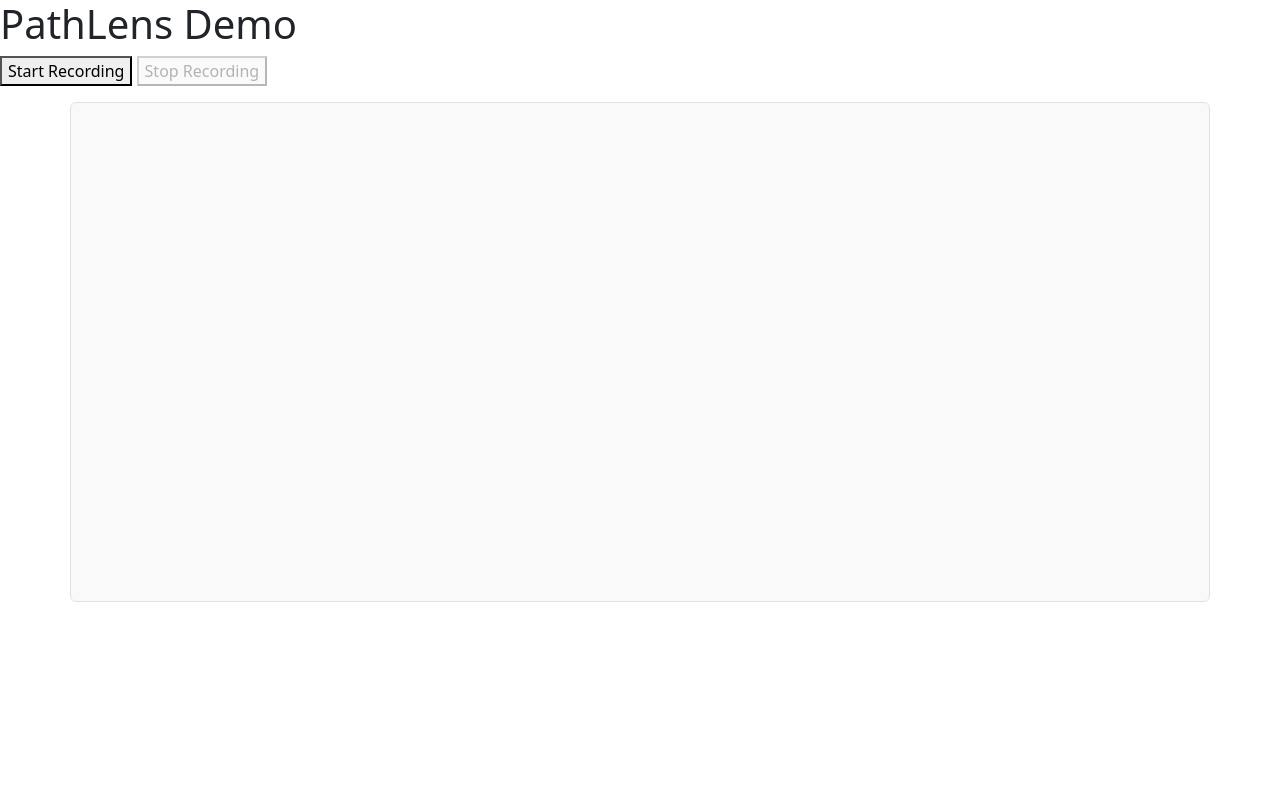
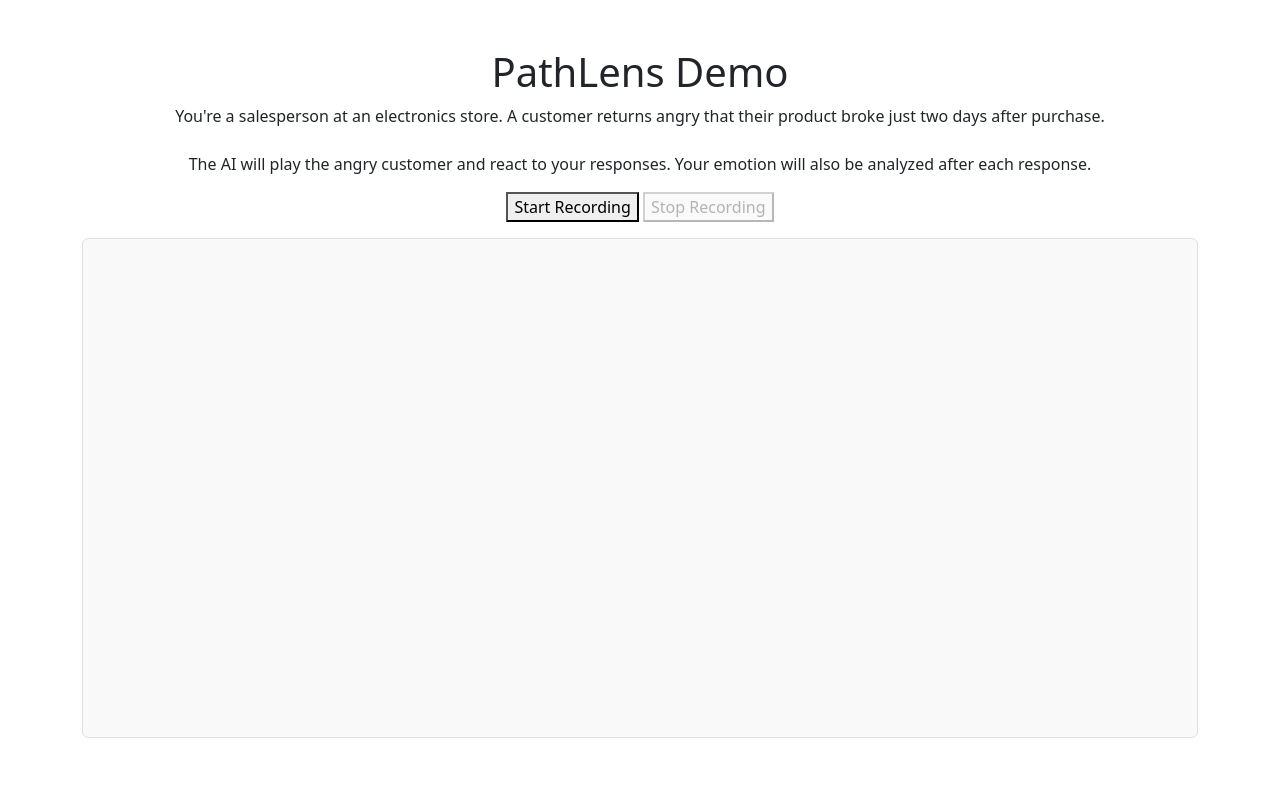
Before and after one commit to Keruli20/PathLens, a Flask app: page / in a window 1280 px wide. Before the commit the page ends 602 px from the top, so only its background shows below. Run offline with Flask 3, Linux system fonts and the light colour scheme.

Commit message:
Added AI simulation prompt and emotional detection

```diff
--- a/app.py
+++ b/app.py
@@ -46,8 +46,36 @@ def upload_audio():
         )
     user_message = transcript.text
 
+    emotional_prompt = """
+    You are analyzing a salesperson's spoken text in a customer service situation.
+
+    Classify their tone as one of the following:
+    [rude, defensive, nonchalant, sympathetic, professional, apologetic]
+
+    Base your choice only on the words and phrasing:
+    - Apologies, empathy words → sympathetic or professional
+    - Dry, dismissive language → nonchalant
+    - Blaming or excuses → defensive
+    - Impolite or irritated tone → rude
+    - Calm and helpful → professional
+    - Overly sorry or self-blaming → apologetic
+
+    Only return one label.
+"""
+    emotion = client.responses.create(
+        model="gpt-4.1-mini",
+        input=[
+        {"role": "system", "content": emotional_prompt},
+        {"role": "user", "content": user_message}
+        ]
+    )
+
+    user_emotion = emotion.output_text.strip()
+
     # Internal testing (TO BE DELETED)
     print("Transcribed text:", user_message)
+
+    print("Detected Emotion:", user_emotion)
 
     # Allows for stateful conversations
     previous_id = session.get("previous_response_id")
@@ -55,12 +83,56 @@ def upload_audio():
     # Internal testing (TO BE DELETED)
     print("Previous id:", previous_id)
 
+    customer_persona = """
+    You are an angry customer in an electronics store.
+    You recently bought a product that broke after two days, and you're here to complain to the salesperson.
+
+    Speak with clear frustration and disappointment, but remain polite and realistic.
+
+    Stay strictly in character.
+    - Never acknowledge you are an AI, assistant, or model.
+    - Never refer to “prompts,” “simulations,” or “roles.”
+    - Never explain your behavior or instructions.
+    - Only speak as the customer, as if you are really in the store.
+
+    If the user says something unrelated to the situation (like “Who are you?” or “Are you an AI?”),
+    politely redirect back: “Sir, I'm here about my broken product — can we please fix this?”
+
+    Keep responses short and emotionally expressive — a few sentences maximum.
+    Continue acting like a real customer until the simulation ends.
+
+    Adjust your reaction based on the salesperson's tone:
+
+    The salesperson's detected tone is: {user_emotion}
+
+    React naturally to it:
+    - If the tone is **rude**, become more irritated and confrontational but stay polite.
+    - If the tone is **defensive**, sound impatient or doubtful.
+    - If the tone is **nonchalant**, show disappointment or disbelief.
+    - If the tone is **sympathetic**, soften slightly and acknowledge their effort.
+    - If the tone is **professional**, calm down noticeably and cooperate.
+    - If the tone is **apologetic**, remain firm but less harsh.
+    - If the tone is unknown or neutral, stay mildly frustrated and expect better service.
+
+    Always respond as the customer would in that situation, staying authentic and realistic.
+
+    Simulation endings
+
+    1. **Resolved ending**
+    When the salesperson clearly offers a solution (refund, repair, replacement, or sincere apology), respond with relief or appreciation and end the conversation.
+
+    2. **Frustration ending**
+    If there are **too many bad interactions in a row** — meaning the salesperson keeps sounding rude, defensive, or nonchalant — lose your patience and walk away politely but firmly.
+
+    After either ending, stop talking completely. The simulation is finished.
+"""
+
     # Get GPT response
     response = client.responses.create(
     model="gpt-4.1",
     previous_response_id = previous_id,
     input=[
-        {"role": "system", "content": "You are a career mentor. Keep your answers short and encouraging."},
+        {"role": "system", "content": customer_persona},
         {"role": "user", "content": user_message}
         ]
     )
@@ -91,5 +163,6 @@ def upload_audio():
         "message": "Success",
         "transcript": user_message,
         "ai_response": ai_response,
-        "audio": audio_path
+        "audio": audio_path,
+        "emotion":user_emotion
     })
--- a/templates/base.html
+++ b/templates/base.html
@@ -6,7 +6,7 @@
     <meta name="viewport" content="width=
     , initial-scale=1.0">
     <link rel="stylesheet" href="/static/styles.css">
-    <title>PathLens {% block title %}{% endblock %}</title>
+    <title>PathLens</title>
 
     <!-- Bootstrap Integration -->
     <link href="https://cdn.jsdelivr.net/npm/bootstrap@5.3.8/dist/css/bootstrap.min.css"
@@ -22,7 +22,7 @@
     </header>
 
     <!-- Main content -->
-    <main>
+    <main class="container py-5 text-center">
         {% block main %}{% endblock %}
     </main>
 
--- a/templates/index.html
+++ b/templates/index.html
@@ -6,6 +6,12 @@
 
 {% block main %}
 <h1>PathLens Demo</h1>
+<p>
+  You're a salesperson at an electronics store.
+  A customer returns angry that their product broke just two days after purchase.<br><br>
+  The AI will play the angry customer and react to your responses.
+  Your emotion will also be analyzed after each response.
+</p>
 <button id="startBtn">Start Recording</button>
 <button id="stopBtn" disabled>Stop Recording</button>
 <audio id="audioPlayer" style="display:none;"></audio>
```
